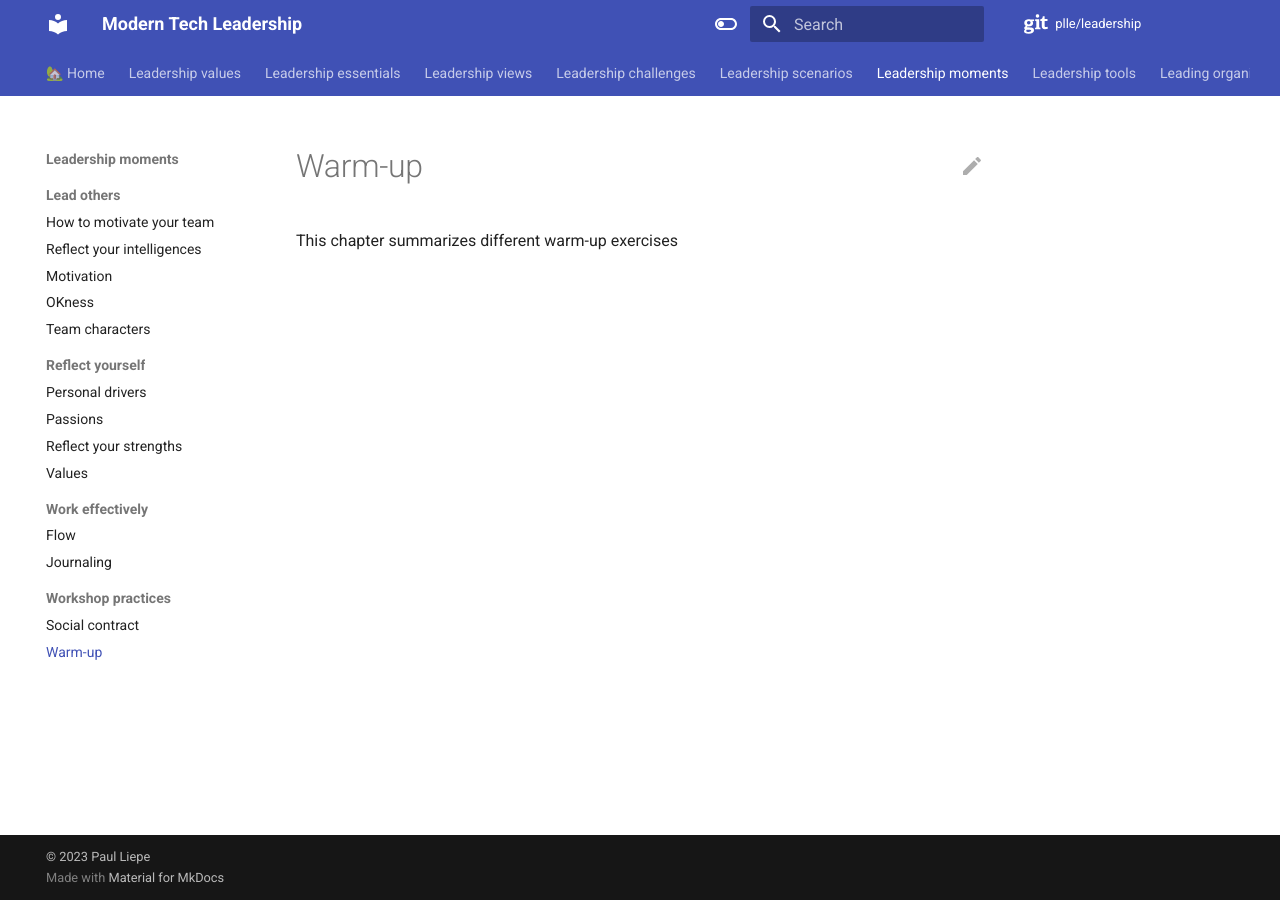
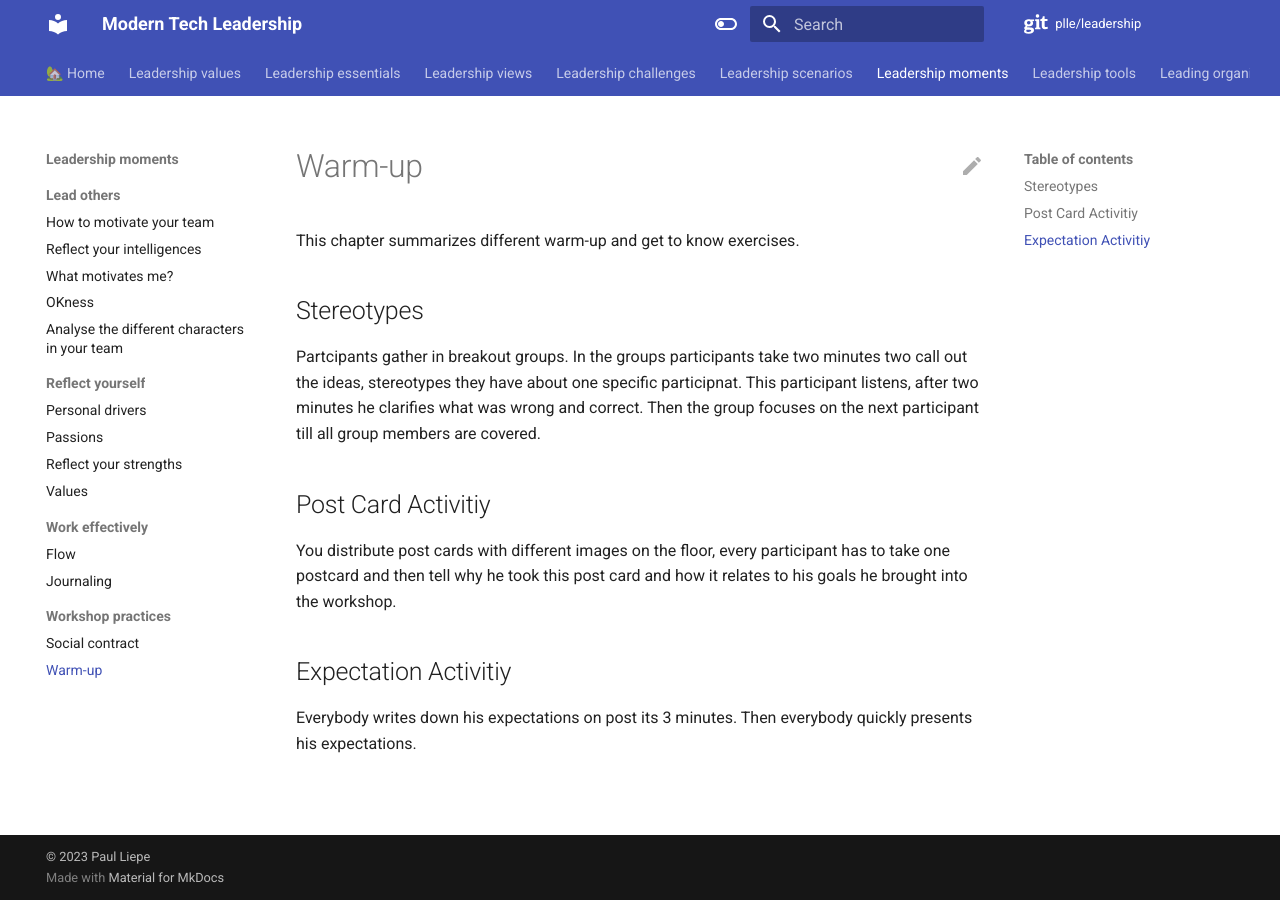
Before and after one commit to PLLE/leadership, an MkDocs documentation site: the page built from docs/leadership-moments/workshop-practices/warm-up.md, in a window 1280 px wide. Built offline with MkDocs 1.6.1 and Material for MkDocs 9.7.7, drawn with Linux system fonts in a browser that asks for light colours; comment, search, counter and statistics services are not loaded.

Commit message:
docs(docs): saved missed files

```diff
--- a/docs/leadership-moments/lead-others/motivation.md
+++ b/docs/leadership-moments/lead-others/motivation.md
@@ -0,0 +1,7 @@
+# What motivates me?
+
+Herzberg - 2 Faktoren Theorie
+Sprenger - Motivation & Motivierung
+
+* Flow
+* Bedürfnispyramide nach Maslow
--- a/docs/leadership-moments/workshop-practices/warm-up.md
+++ b/docs/leadership-moments/workshop-practices/warm-up.md
@@ -1,3 +1,16 @@
 # Warm-up
 
-This chapter summarizes different warm-up exercises
+This chapter summarizes different warm-up and get to know exercises.
+
+## Stereotypes
+
+Partcipants gather in breakout groups. In the groups participants take two minutes two call out the ideas, stereotypes they have about one specific participnat. This participant listens, after two minutes he clarifies what was wrong and correct.
+Then the group focuses on the next participant till all group members are covered.
+
+## Post Card Activitiy
+
+You distribute post cards with different images on the floor, every participant has to take one postcard and then tell why he took this post card and how it relates to his goals he brought into the workshop.
+
+## Expectation Activitiy
+
+Everybody writes down his expectations on post its 3 minutes. Then everybody quickly presents his expectations.
```
Also changed, not shown: docs/leadership-moments/lead-others/influence.md (+0 -3 lines), docs/leadership-moments/lead-others/team-characters.md (+6 -0 lines), docs/leadership-moments/reflect-yourself/values.md (+11 -1 lines).
